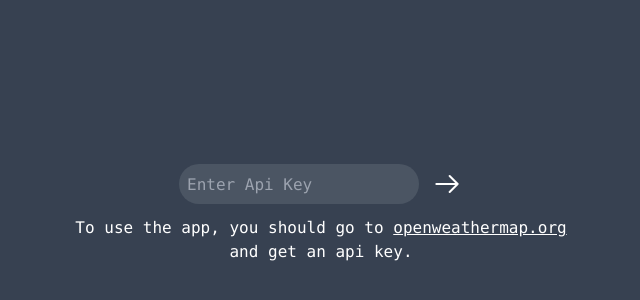
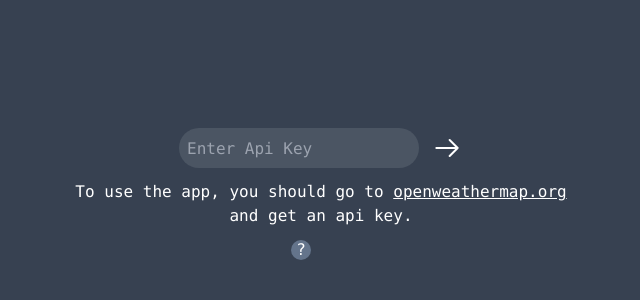
Before and after one commit to serkanisyapan/nextjs-weather-app, a Next.js app: page /set-api-key in a window 1280 px wide. Shown: the part 186-486 px from the top of the page, without its empty margins (319-959 px from the left). Built offline with nearby package versions, Linux system fonts and the light colour scheme.

Commit message:
adds api key changes, styling

```diff
--- a/src/pages/_document.tsx
+++ b/src/pages/_document.tsx
@@ -2,7 +2,10 @@ import { Html, Head, Main, NextScript } from "next/document";
 
 export default function Document() {
   return (
-    <Html className="bg-gray-700 font-mono" lang="en">
+    <Html
+      className="bg-gray-700 font-mono scrollbar-thin scrollbar-thumb-emerald-400"
+      lang="en"
+    >
       <Head />
       <body>
         <Main />
--- a/src/pages/api/getapikey.ts
+++ b/src/pages/api/getapikey.ts
@@ -7,7 +7,7 @@ export default (req: NextApiRequest, res: NextApiResponse) => {
     cookie.serialize("open_weather_api_key", req.body.token, {
       httpOnly: true,
       secure: process.env.NODE_ENV !== "development",
-      maxAge: 60 * 60,
+      maxAge: 60 * 60 * 8,
       sameSite: "strict",
       path: "/",
     })
--- a/src/pages/set-api-key.tsx
+++ b/src/pages/set-api-key.tsx
@@ -5,7 +5,7 @@ import { ArrowIcon } from "@/components/ArrowIcon";
 
 export default function WeatherApi() {
   const [apiKey, setApiKey] = useState("");
-  const [apiError, setApiError] = useState("");
+  const [apiType, setApiType] = useState("");
   const router = useRouter();
 
   const testApiKey = async (event: React.FormEvent) => {
@@ -15,11 +15,12 @@ export default function WeatherApi() {
     );
     const apiResponse = await sendApiRequest.json();
     if (apiResponse.cod === 401) {
-      setApiError("Invalid Api Key, Try again.");
+      setApiType("error");
       setTimeout(() => {
-        setApiError("");
+        setApiType("");
       }, 1500);
     } else {
+      setApiType("success");
       await fetch("/api/getapikey", {
         method: "post",
         headers: {
@@ -34,9 +35,15 @@ export default function WeatherApi() {
   return (
     <Layout title="API Key">
       <div className="flex flex-col gap-3 h-screen justify-center items-center">
-        {apiError && (
-          <p className=" bg-red-500 text-white p-2 rounded-md mr-10">
-            {apiError}
+        {apiType && (
+          <p
+            className={`text-white p-2 rounded-md mr-10 ${
+              apiType === "error" ? "bg-red-500" : "bg-green-500"
+            }`}
+          >
+            {apiType === "error"
+              ? "Invalid Api Key, Try Again."
+              : "Valid Api Key, Redirecting..."}
           </p>
         )}
         <label className="text-white text-lg hidden">Your API Key: </label>
@@ -63,6 +70,14 @@ export default function WeatherApi() {
           <br />
           and get an api key.
         </p>
+        <div className="group flex justify-center items-center flex-col mr-7">
+          <span className="bg-slate-500 rounded-full mr-3 text-white w-5 h-5 flex justify-center items-center">
+            ?
+          </span>
+          <span className="opacity-0 text-white bg-slate-500 mt-2 group-hover:opacity-100 p-1 border-white rounded-sm">
+            e54adaf85c1ebc454d16a41b46cea4ec
+          </span>
+        </div>
       </div>
     </Layout>
   );
```
